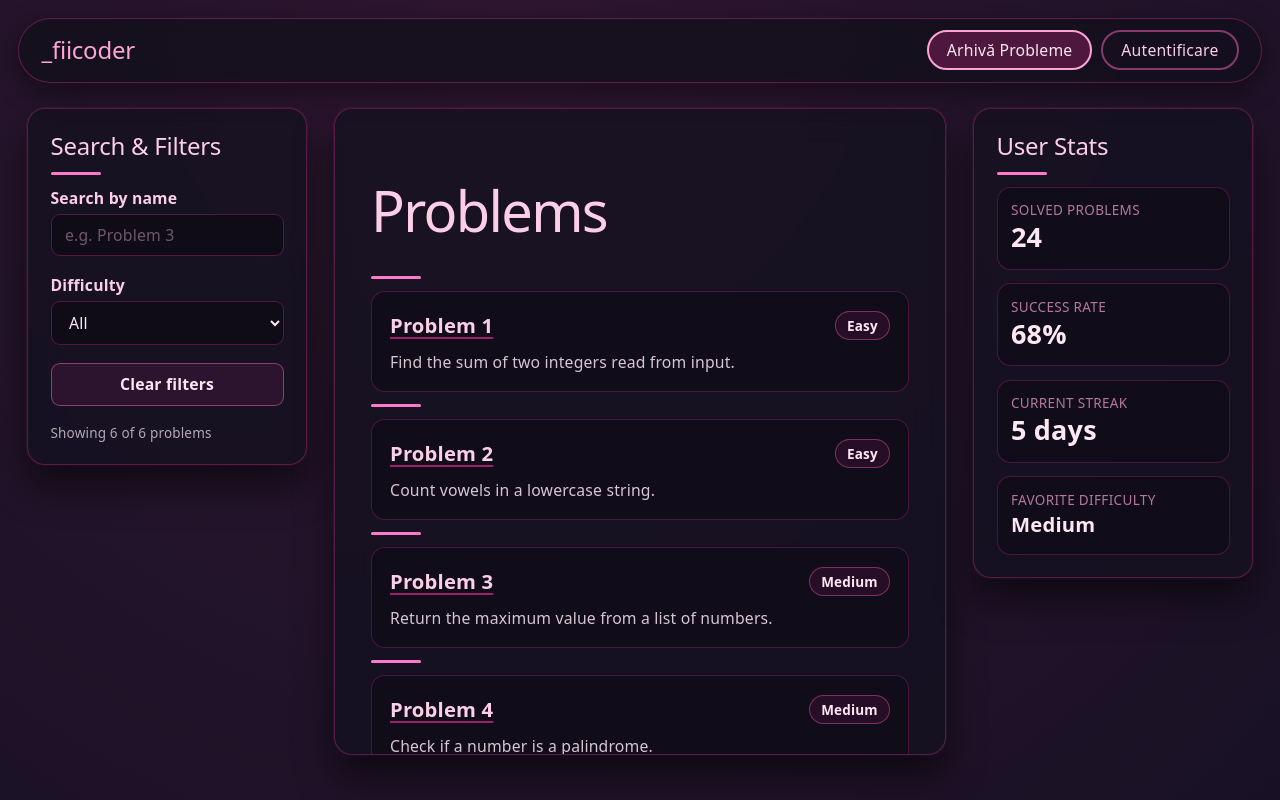
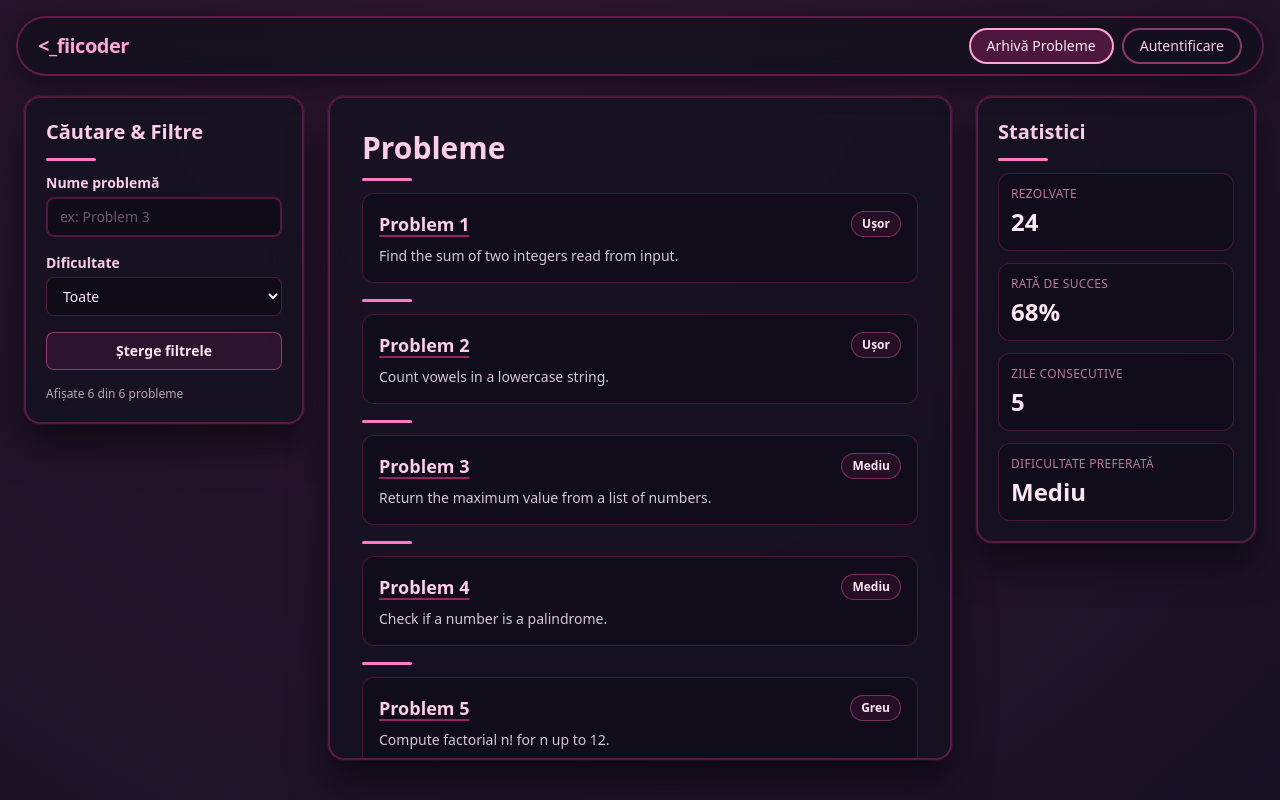
Before and after one commit to Proiect-A1/Frontend, a React (Vite) app in the folder fiicoder-frontend/: page /problems in a window 1280 px wide. Built offline with nearby package versions, Linux system fonts and the light colour scheme.

Commit message:
search+stats sidebar and refined designs

```diff
--- a/fiicoder-frontend/src/App.tsx
+++ b/fiicoder-frontend/src/App.tsx
@@ -6,9 +6,32 @@ import ProblemList from "./pages/ProblemList";
 import ProblemDetails from "./pages/ProblemDetails";
 
 const pageVariants = {
-  initial: { y: "-300px", opacity: 0 },
-  animate: { y: 0, opacity: 1 },
-  exit:    { y: "0px", opacity: 0 },
+  initial: {
+    y: -60,
+    opacity: 0,
+    scale: 0.97
+  },
+  animate: {
+    y: 0,
+    opacity: 1,
+    scale: 1,
+    transition: {
+      duration: 0.5,
+      type: "spring",
+      stiffness: 260,
+      damping: 20,
+      mass: 1
+    }
+  },
+  exit: {
+    y: 30,
+    opacity: 0,
+    scale: 0.95,
+    transition: {
+      duration: 0.2,
+      ease: "easeIn"
+    }
+  },
 };
 
 function AnimatedRoutes() {
@@ -20,13 +43,14 @@ function AnimatedRoutes() {
         key={location.pathname}
         className="max-w-6xl mx-auto px-4 pt-24 pb-6"
         style={{ position: "relative" }}
+
         variants={pageVariants}
         initial="initial"
         animate="animate"
         exit="exit"
       >
         <Routes location={location}>
-          <Route path="/" element={<Navigate to="/problems" replace />} />
+          <Route path="/" element={<Navigate to="/login" replace />} />
           <Route path="/login" element={<Login />} />
           <Route path="/problems" element={<ProblemList />} />
           <Route path="/problems/:problemId" element={<ProblemDetails />} />
--- a/fiicoder-frontend/src/components/Navbar.tsx
+++ b/fiicoder-frontend/src/components/Navbar.tsx
@@ -3,43 +3,26 @@ import { Link, useLocation } from "react-router-dom";
 export default function Navbar() {
   const location = useLocation();
 
+  const getNavLinkClass = (path: string) => {
+    const isActive = location.pathname.startsWith(path);
+    const baseClasses = "px-4 py-1.5 rounded-full text-sm font-medium border-2 transition-all duration-200";
+
+    return isActive
+      ? `${baseClasses} bg-pink-500/25 border-pink-300 text-pink-100`
+      : `${baseClasses} bg-transparent border-pink-400/50 text-pink-200 hover:bg-pink-500/15 hover:text-pink-100 hover:-translate-y-1`;
+  };
+
   return (
     <div className="fixed inset-x-0 top-0 z-50 px-4 pt-4">
-      <nav
-        className="
-        mx-auto
-        bg-[#12101c]/80 backdrop-blur-md
-        border border-pink-500/35
-        rounded-full shadow-[0_8px_28px_rgba(0,0,0,0.45)]
-        px-5 py-2.5
-        flex items-center justify-between
-      "
-      >
+      <nav className="mx-auto bg-[#12101c]/80 backdrop-blur-md border-2 border-pink-500/35 rounded-full shadow-[0_8px_28px_rgba(0,0,0,0.45)] px-5 py-2.5 flex items-center justify-between">
         <h2 className="font-semibold text-pink-300 text-xl tracking-tight">
-          _fiicoder
+          {`<_fiicoder`}
         </h2>
-
         <div className="flex gap-2">
-          <Link
-            to="/problems"
-            className={`px-4 py-1.5 rounded-full text-sm font-medium border-2 transition-all duration-200
-              ${
-                location.pathname === "/problems"
-                  ? "bg-pink-500/25 border-pink-300 text-pink-100"
-                  : "bg-transparent border-pink-400/50 text-pink-200 hover:bg-pink-500/15 hover:text-pink-100 hover:-translate-y-px"
-              }`}
-          >
+          <Link to="/problems" className={getNavLinkClass("/problems")}>
             Arhivă Probleme
           </Link>
-          <Link
-            to="/login"
-            className={`px-4 py-1.5 rounded-full text-sm font-medium border-2 transition-all duration-200
-              ${
-                location.pathname === "/login"
-                  ? "bg-pink-500/25 border-pink-300 text-pink-100"
-                  : "bg-transparent border-pink-400/50 text-pink-200 hover:bg-pink-500/15 hover:text-pink-100 hover:-translate-y-px"
-              }`}
-          >
+          <Link to="/login" className={getNavLinkClass("/login")}>
             Autentificare
           </Link>
         </div>
--- a/fiicoder-frontend/src/index.css
+++ b/fiicoder-frontend/src/index.css
@@ -10,26 +10,15 @@
   --accent-bg: rgba(255, 94, 182, 0.15);
   --accent-border: rgba(255, 94, 182, 0.6);
   --social-bg: rgba(255, 94, 182, 0.12);
-  --shadow:
-    rgba(5, 4, 10, 0.75) 0 18px 38px -10px, rgba(255, 94, 182, 0.2) 0 6px 18px -8px;
+  --shadow: rgba(5, 4, 10, 0.75) 0 18px 38px -10px, rgba(255, 94, 182, 0.2) 0 6px 18px -8px;
 
   --sans: system-ui, 'Segoe UI', Roboto, sans-serif;
   --heading: system-ui, 'Segoe UI', Roboto, sans-serif;
   --mono: ui-monospace, Consolas, monospace;
 
-  font: 18px/145% var(--sans);
-  letter-spacing: 0.18px;
   color-scheme: dark;
   color: var(--text);
   background: var(--bg);
-  font-synthesis: none;
-  text-rendering: optimizeLegibility;
-  -webkit-font-smoothing: antialiased;
-  -moz-osx-font-smoothing: grayscale;
-
-  @media (max-width: 1024px) {
-    font-size: 16px;
-  }
 }
 
 #root {
@@ -39,7 +28,6 @@
   min-height: 100svh;
   display: flex;
   flex-direction: column;
-  box-sizing: border-box;
 }
 
 body {
@@ -47,64 +35,13 @@ body {
   overflow-x: hidden;
   background: var(--bg);
   color: var(--text);
+  font-family: var(--sans);
+  -webkit-font-smoothing: antialiased;
 }
 
-h1,
-h2 {
-  font-family: var(--heading);
-  font-weight: 500;
-}
-
-h1 {
-  font-size: 56px;
-  letter-spacing: -1.68px;
-  margin: 32px 0;
-  @media (max-width: 1024px) {
-    font-size: 36px;
-    margin: 20px 0;
-  }
-}
-h2 {
-  font-size: 24px;
-  line-height: 118%;
-  letter-spacing: -0.24px;
-  @media (max-width: 1024px) {
-    font-size: 20px;
-  }
-}
-p {
-  margin: 0;
-}
-
-code,
-.counter {
-  font-family: var(--mono);
-  display: inline-flex;
-  border-radius: 4px;
-  color: var(--text-h);
-}
-
-code {
-  font-size: 15px;
-  line-height: 135%;
-  padding: 4px 8px;
-  background: var(--code-bg);
-}
-
-@keyframes float {
-  0%, 100% { transform: translateY(0px); }
-  50% { transform: translateY(-6px); }
-}
-
-@keyframes gradient-bg {
-  0% { background-position: 0% 50%; }
-  50% { background-position: 100% 50%; }
-  100% { background-position: 0% 50%; }
-}
-
-@keyframes fadeInUp {
-  0% { opacity: 0; transform: translateY(12px); }
-  100% { opacity: 1; transform: translateY(0); }
+@keyframes expandLine {
+  0%   { opacity: 0; transform: scaleX(0); }
+  100% { opacity: 1; transform: scaleX(1); }
 }
 
 .site-hero {
@@ -112,30 +49,15 @@ code {
   background-size: 200% 200%;
 }
 
-.animate-appear { animation: fadeInUp 0.8s ease-out both; }
-
 .card-glow {
   box-shadow: 0 22px 36px rgba(0, 0, 0, 0.5), 0 0 0 1px rgba(255, 94, 182, 0.1);
 }
 
-@keyframes dropIn {
-  0%   { opacity: 0; transform: translateY(-48px) scale(0.95); }
-  60%  { opacity: 1; transform: translateY(6px) scale(1.01); }
-  100% { opacity: 1; transform: translateY(0) scale(1); }
-}
-
-@keyframes expandLine {
-  0%   { opacity: 0; transform: scaleX(0); }
-  100% { opacity: 1; transform: scaleX(1); }
-}
-
-.page-enter {
-  animation: dropIn 0.6s cubic-bezier(0.22, 1, 0.36, 1) both;
-}
-
 .page-line {
-  width: 50px; height: 3px;
-  background: #ff7bc8; border-radius: 2px;
+  width: 50px;
+  height: 3px;
+  background: #ff7bc8;
+  border-radius: 2px;
   margin: 12px 0;
   transform-origin: left center;
   animation: expandLine 0.4s 0.3s cubic-bezier(0.22, 1, 0.36, 1) both;
--- a/fiicoder-frontend/src/pages/ProblemDetails.tsx
+++ b/fiicoder-frontend/src/pages/ProblemDetails.tsx
@@ -8,7 +8,7 @@ export default function ProblemDetails() {
 
   if (!problem) {
     return (
-      <div className="p-8 max-w-2xl mx-auto bg-[#151221]/80 backdrop-blur-lg border border-pink-500/30 rounded-2xl card-glow page-enter">
+      <div className="p-8 max-w-2xl mx-auto bg-[#151221]/80 backdrop-blur-lg border border-pink-500/30 rounded-2xl card-glow">
         <h1 className="text-2xl font-bold text-pink-200 mb-2">Problem not found</h1>
         <div className="page-line" />
         <p className="text-pink-100/85 mb-4">This problem does not exist in the static list yet.</p>
@@ -20,7 +20,7 @@ export default function ProblemDetails() {
   }
 
   return (
-    <div className="p-8 max-w-3xl mx-auto bg-[#151221]/80 backdrop-blur-lg border border-pink-500/30 rounded-2xl card-glow page-enter">
+    <div className="p-8 max-w-3xl mx-auto bg-[#151221]/80 backdrop-blur-lg border-2 border-pink-500/30 rounded-2xl card-glow">
       <p className="text-xs font-semibold uppercase tracking-wider text-pink-400">Problem #{problem.id}</p>
       <h1 className="text-3xl font-bold text-pink-200 mb-2">{problem.title}</h1>
       <div className="page-line" />
--- a/fiicoder-frontend/src/pages/ProblemList.tsx
+++ b/fiicoder-frontend/src/pages/ProblemList.tsx
@@ -8,11 +8,10 @@ export default function ProblemList() {
 
   const filteredProblems = useMemo(() => {
     const normalized = searchQuery.trim().toLowerCase();
-
     return problemSummaries.filter((problem) => {
       const matchesName = problem.title.toLowerCase().includes(normalized);
-      const matchesDifficulty = difficultyFilter === "All" || problem.difficulty === difficultyFilter;
-
+      const matchesDifficulty =
+        difficultyFilter === "All" || problem.difficulty === difficultyFilter;
       return matchesName && matchesDifficulty;
     });
   }, [difficultyFilter, searchQuery]);
@@ -23,75 +22,84 @@ export default function ProblemList() {
   };
 
   return (
-    <div className="grid w-screen box-border px-6 gap-6 md:grid-cols-[280px_minmax(0,1fr)_280px] md:relative md:left-1/2 md:right-1/2 md:-ml-[50vw] md:-mr-[50vw]">
-      <aside className="h-fit p-5 bg-[#151221]/80 backdrop-blur-lg border border-pink-500/30 rounded-2xl card-glow page-enter md:sticky md:top-6 md:col-start-1">
-        <h2 className="text-xl font-bold text-pink-200 mb-2">Search & Filters</h2>
+    <div
+      className="grid w-screen box-border px-6 gap-6 md:grid-cols-[280px_minmax(0,1fr)_280px]
+     md:relative md:left-1/2 md:right-1/2 md:-ml-[50vw] md:-mr-[50vw]"
+    >
+      {/* search sidebar */}
+      <aside className="h-fit p-5 bg-[#151221]/80 backdrop-blur-lg border-2 border-pink-500/30 rounded-2xl card-glow md:sticky md:top-6 md:col-start-1">
+        <h2 className="text-xl font-bold text-pink-200 mb-2">
+          Căutare & Filtre
+        </h2>
         <div className="page-line" />
-
         <div className="space-y-4">
           <div>
-            <label htmlFor="problem-search" className="mb-1 block text-sm font-semibold text-pink-200">
-              Search by name
+            <label
+              htmlFor="problem-search"
+              className="mb-1 block text-sm font-semibold text-pink-200"
+            >
+              Nume problemă
             </label>
             <input
               id="problem-search"
               type="text"
               value={searchQuery}
-              onChange={(event) => setSearchQuery(event.target.value)}
-              placeholder="e.g. Problem 3"
-              className="w-full rounded-lg border border-pink-500/30 bg-[#0f0c18] px-3 py-2 text-sm text-pink-100 placeholder:text-pink-200/40 outline-none transition focus:border-pink-400 focus:ring-2 focus:ring-pink-500/20"
+              onChange={(e) => setSearchQuery(e.target.value)}
+              placeholder="ex: Problem 3"
+              className="w-full rounded-lg border-2 border-pink-500/30 bg-[#0f0c18] px-3 py-2 text-sm text-pink-100 placeholder:text-pink-200/40 outline-none transition focus:border-pink-400 focus:ring-2 focus:ring-pink-500/20"
             />
           </div>
-
           <div>
-            <label htmlFor="difficulty-filter" className="mb-1 block text-sm font-semibold text-pink-200">
-              Difficulty
+            <label
+              htmlFor="difficulty-filter"
+              className="mb-1 block text-sm font-semibold text-pink-200"
+            >
+              Dificultate
             </label>
             <select
               id="difficulty-filter"
               value={difficultyFilter}
-              onChange={(event) => setDifficultyFilter(event.target.value)}
+              onChange={(e) => setDifficultyFilter(e.target.value)}
               className="w-full rounded-lg border border-pink-500/30 bg-[#0f0c18] px-3 py-2 text-sm text-pink-100 outline-none transition focus:border-pink-400 focus:ring-2 focus:ring-pink-500/20"
             >
-              <option value="All">All</option>
-              <option value="Easy">Easy</option>
-              <option value="Medium">Medium</option>
-              <option value="Hard">Hard</option>
+              <option value="All">Toate</option>
+              <option value="Easy">Ușor</option>
+              <option value="Medium">Mediu</option>
+              <option value="Hard">Greu</option>
             </select>
           </div>
-
           <button
-            type="button"
             onClick={clearFilters}
             className="w-full rounded-lg border border-pink-400/50 bg-pink-500/10 px-3 py-2 text-sm font-semibold text-pink-100 transition hover:bg-pink-500/20"
           >
-            Clear filters
+            Șterge filtrele
           </button>
-
           <p className="text-xs text-pink-100/70">
-            Showing {filteredProblems.length} of {problemSummaries.length} problems
+            Afișate {filteredProblems.length} din {problemSummaries.length}{" "}
+            probleme
           </p>
         </div>
       </aside>
 
-      <section className="h-[calc(100svh-8.5rem)] overflow-y-auto p-8 bg-[#151221]/80 backdrop-blur-lg border border-pink-500/30 rounded-2xl card-glow page-enter md:col-start-2">
-        <h1 className="text-3xl font-bold text-pink-200 mb-2">Problems</h1>
+      {/* problem section */}
+      <section className="h-[calc(100svh-8.5rem)] overflow-y-auto p-8 bg-[#151221]/80 backdrop-blur-lg border-2 border-pink-500/30 rounded-2xl card-glow md:col-start-2">
+        <h1 className="text-3xl font-bold text-pink-200 mb-2">Probleme</h1>
         <div className="page-line" />
 
-        <div>
+        <div className="space-y-4">
           {filteredProblems.length === 0 && (
-            <div className="rounded-xl border border-pink-500/25 bg-[#100d19]/80 p-4">
-              <p className="text-sm text-pink-100/85">No problems match these filters.</p>
-            </div>
+            <p className="text-sm text-pink-100/85 bg-[#100d19]/80 p-4 rounded-xl border-2 border-pink-500/25">
+              Nu am găsit nicio problemă.
+            </p>
           )}
 
           {filteredProblems.map((problem, index) => (
             <Fragment key={problem.id}>
-              <div className="rounded-xl border border-pink-500/25 bg-[#100d19]/80 p-4">
+              <div className="rounded-xl border border-pink-500/25 bg-[#100d19]/80 p-4 transition-all duration-200 hover:-translate-y-1">
                 <div className="mb-2 flex items-center justify-between gap-3">
                   <Link
                     to={`/problems/${problem.id}`}
-                    className="text-lg font-semibold text-pink-200 underline decoration-pink-500/60 underline-offset-4 transition hover:text-pink-100 hover:decoration-pink-300"
+                    className="text-lg font-semibold text-pink-200 underline decoration-2 decoration-pink-500/60 underline-offset-4 transition hover:text-pink-100 hover:decoration-pink-300 hover:decoration-3"
                   >
                     {problem.title}
                   </Link>
@@ -99,42 +107,40 @@ export default function ProblemList() {
                     {problem.difficulty}
                   </span>
                 </div>
-
-                <p className="text-sm text-pink-100/85">{problem.shortDescription}</p>
+                <p className="text-sm text-pink-100/85">
+                  {problem.shortDescription}
+                </p>
               </div>
-
-              {index < filteredProblems.length - 1 && <div className="page-line" />}
+              {index < filteredProblems.length - 1 && (
+                <div className="page-line mx-auto" />
+              )}
             </Fragment>
           ))}
         </div>
       </section>
 
-      <aside className="h-fit p-5 bg-[#151221]/80 backdrop-blur-lg border border-pink-500/30 rounded-2xl card-glow page-enter md:sticky md:top-6 md:col-start-3">
-        <h2 className="text-xl font-bold text-pink-200 mb-2">User Stats</h2>
+      {/* stats sidebar */}
+      <aside className="h-fit p-5 bg-[#151221]/80 backdrop-blur-lg border-2 border-pink-500/30 rounded-2xl card-glow md:sticky md:top-6 md:col-start-3">
+        <h2 className="text-xl font-bold text-pink-200 mb-2">Statistici</h2>
         <div className="page-line" />
-
         <div className="space-y-3">
-          <div className="rounded-xl border border-pink-500/25 bg-[#100d19]/80 p-3">
-            <p className="text-xs uppercase tracking-wide text-pink-300/70">Solved Problems</p>
-            <p className="mt-1 text-2xl font-semibold text-pink-100">24</p>
-          </div>
-
-          <div className="rounded-xl border border-pink-500/25 bg-[#100d19]/80 p-3">
-            <p className="text-xs uppercase tracking-wide text-pink-300/70">Success Rate</p>
-            <p className="mt-1 text-2xl font-semibold text-pink-100">68%</p>
-          </div>
-
-          <div className="rounded-xl border border-pink-500/25 bg-[#100d19]/80 p-3">
-            <p className="text-xs uppercase tracking-wide text-pink-300/70">Current Streak</p>
-            <p className="mt-1 text-2xl font-semibold text-pink-100">5 days</p>
-          </div>
-
-          <div className="rounded-xl border border-pink-500/25 bg-[#100d19]/80 p-3">
-            <p className="text-xs uppercase tracking-wide text-pink-300/70">Favorite Difficulty</p>
-            <p className="mt-1 text-lg font-semibold text-pink-100">Medium</p>
-          </div>
+          <StatCard title="Rezolvate" value="24" />
+          <StatCard title="Rată de Succes" value="68%" />
+          <StatCard title="Zile consecutive" value="5" />
+          <StatCard title="Dificultate preferată" value="Mediu" />
         </div>
       </aside>
     </div>
   );
 }
+
+function StatCard({ title, value }: { title: string; value: string }) {
+  return (
+    <div className="rounded-xl border border-pink-500/25 bg-[#100d19]/80 p-3">
+      <p className="text-xs uppercase tracking-wide text-pink-300/70">
+        {title}
+      </p>
+      <p className="mt-1 text-2xl font-semibold text-pink-100">{value}</p>
+    </div>
+  );
+}
--- a/fiicoder-frontend/src/pages/problemData.ts
+++ b/fiicoder-frontend/src/pages/problemData.ts
@@ -1,19 +1,13 @@
-export type ProblemSummary = {
-  id: number;
-  title: string;
-  shortDescription: string;
-  statement: string;
-  difficulty: "Easy" | "Medium" | "Hard";
-};
+import type { Problem } from "../types/problem";
 
-export const problemSummaries: ProblemSummary[] = [
+export const problemSummaries: Problem[] = [
   {
     id: 1,
     title: "Problem 1",
     shortDescription: "Find the sum of two integers read from input.",
     statement:
       "Given two integers a and b, print their sum. This is a warm-up problem for parsing and basic arithmetic.",
-    difficulty: "Easy",
+    difficulty: "Ușor",
   },
   {
     id: 2,
@@ -21,7 +15,7 @@ export const problemSummaries: ProblemSummary[] = [
     shortDescription: "Count vowels in a lowercase string.",
     statement:
       "Given a lowercase string s, compute how many characters are vowels from the set {a, e, i, o, u}.",
-    difficulty: "Easy",
+    difficulty: "Ușor",
   },
   {
     id: 3,
@@ -29,7 +23,7 @@ export const problemSummaries: ProblemSummary[] = [
     shortDescription: "Return the maximum value from a list of numbers.",
     statement:
       "Given n integers, output the largest number. Assume n is at least 1.",
-    difficulty: "Medium",
+    difficulty: "Mediu",
   },
   {
     id: 4,
@@ -37,7 +31,7 @@ export const problemSummaries: ProblemSummary[] = [
     shortDescription: "Check if a number is a palindrome.",
     statement:
       "Given an integer x, determine whether it reads the same from left to right and right to left.",
-    difficulty: "Medium",
+    difficulty: "Mediu",
   },
   {
     id: 5,
@@ -45,7 +39,7 @@ export const problemSummaries: ProblemSummary[] = [
     shortDescription: "Compute factorial n! for n up to 12.",
     statement:
       "Given an integer n, compute the product 1 * 2 * ... * n. Constraints keep the result inside 32-bit signed integer.",
-    difficulty: "Hard",
+    difficulty: "Greu",
   },
   {
     id: 6,
@@ -53,6 +47,6 @@ export const problemSummaries: ProblemSummary[] = [
     shortDescription: "Sort numbers in ascending order.",
     statement:
       "Given n integers, print them sorted in non-decreasing order.",
-    difficulty: "Easy",
+    difficulty: "Ușor",
   },
 ];
--- /dev/null
+++ b/fiicoder-frontend/src/types/problem.ts
@@ -0,0 +1,9 @@
+export type Difficulty = "Ușor" | "Mediu" | "Greu";
+
+export interface Problem {
+  id: number;
+  title: string;
+  shortDescription: string;
+  statement: string;
+  difficulty: Difficulty;
+}
```
Also changed, not shown: fiicoder-frontend/src/App.css (deleted, +0 -184 lines), fiicoder-frontend/src/pages/Login.tsx (+61 -3 lines), 1 other file (tests, documents, lock files or other folders).
